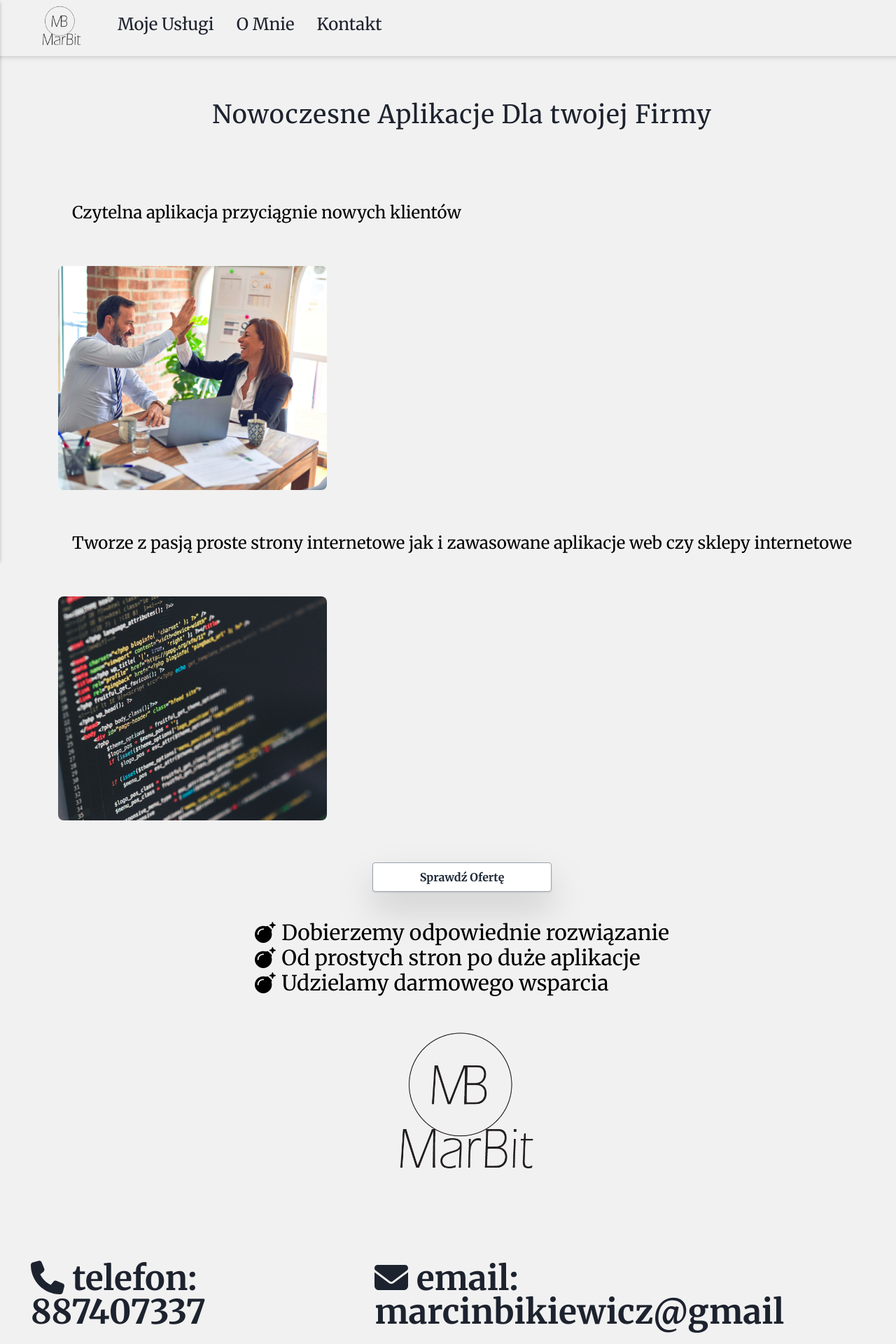
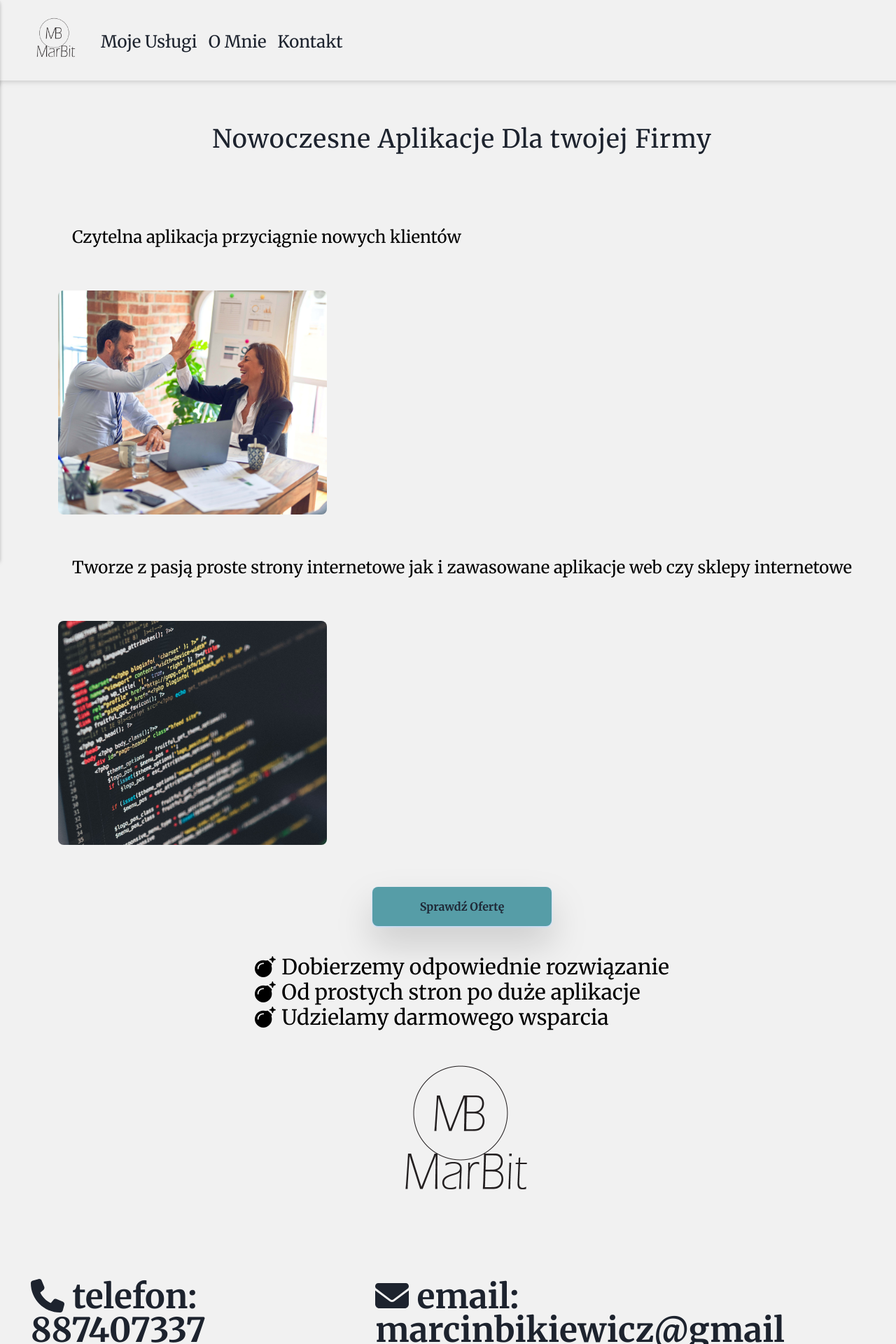
Before and after one commit to marcinbik/Cv2, a Next.js app in the folder front/: page / in a window 1280 px wide. Shown: the top 1920 px of the page at 70% size. Built offline with nearby package versions, Linux system fonts and the light colour scheme.

Commit message:
restyle Buttons

```diff
--- a/front/components/Card.js
+++ b/front/components/Card.js
@@ -1,14 +1,14 @@
 import { faRocket } from '@fortawesome/free-solid-svg-icons'
 import { FontAwesomeIcon } from '@fortawesome/react-fontawesome'
 import Link from 'next/link'
-import { root } from 'postcss';
+
 
 
 
 export default function Card({ img,title,text }){
 
         const listItems = text.map((element) =>
-                    <div className='p-3'>
+                    <div key={title+element} className='p-4'>
                         <p>
                             <FontAwesomeIcon className='pr-2' icon={faRocket}/>
                             {element}
@@ -17,16 +17,18 @@ export default function Card({ img,title,text }){
         );
 
     return(
-        <div className="p-5 rounded-lg">
+        <div className="p-5 rounded-lg ">
 
-            <div className=" container bg-[#DFDFDF] rounded-lg ">
+            <div className=" container bg-[#DFDFDF] rounded-lg shadow-lg  shadow-blue-200 ">
                 <div className="grid w-full h-[20vh]  object-contain overflow-hidden " >
-                    <img src={img} alt={title} className=" rounded-lg  overflow-hidden"  />
+                    <img src={img} alt={title} className=" rounded-lg shadow-lg  shadow-blue-200 overflow-hidden"  />
                 </div>
                 <div>
                     <h2 className="text-center p-5 text-2xl">{title}</h2>
                 </div>
-                {listItems}
+                <div>
+                    {listItems}
+                </div>
                 <paragraf text={text}/>
                 <Link href="/services" passHref >
                     <button className="bg-[#569DA7] w-full h-[6vh] mt-10 rounded-lg
@@ -34,8 +36,6 @@ export default function Card({ img,title,text }){
                         Sprawdź Ofertę
                     </button>
                 </Link>
-
-
             </div>
         </div>
 
--- a/front/components/Contact.js
+++ b/front/components/Contact.js
@@ -4,14 +4,14 @@ import Image from 'next/image'
 export default function Contact() {
     return(
         <div className=' h-fit grid place-items-center	'>
-            <Image className='mt-8' src='/logo.png' alt='logo' width={350} height={300} />
+            <Image className='mt-8' src='/logo.png' alt='logo' width={320} height={240} />
 
         <div className='xl:flex h-fit ml-6 my-2  font-bold pt-[5vh] xl:pt-[7vh] xl:mx-6 text-xl xl:text-5xl text-[#1D232E]  pr-4    '>
 
                 <div className='mb-2 xl:m-4 p-1 hover:text-[#b12c2c]'> <FontAwesomeIcon icon={faPhone} />
                     <a href='tel:887407337'> telefon: 887407337</a>
                 </div>
-                <div className='mb-2 xl:m-4 p-1 hover:text-[#b12c2c] pb-0px-2'><FontAwesomeIcon icon={faEnvelope} />
+                <div className='mb-2 xl:m-4 p-1 hover:text-[#b12c2c] pb-0 px-2'><FontAwesomeIcon icon={faEnvelope} />
                     <a href='mailto:marcinbikiewicz@gmail.com'> email: marcinbikiewicz@gmail</a>
                 </div>
 
--- a/front/components/Cto.js
+++ b/front/components/Cto.js
@@ -9,9 +9,9 @@ return (
   <>
   <div className="flex justify-center ">
     <Link href="/services" passHref >
-     <button className="bg-white container w-40 xl:w-[20vw]  m-10 drop-shadow-2xl
-      hover:bg-gray-100 text-gray-800 font-semibold py-2 px-4 border
-       border-gray-400 rounded shadow">
+     <button className="bg-[#569DA7] container w-60 h-14 xl:w-[20vw]  shadow-blue-200  m-10 drop-shadow-2xl
+      hover:bg-blue-200 text-gray-800 font-semibold py-2 px-4
+        rounded-lg shadow">
         Sprawdź Ofertę
       </button>
     </Link>
--- a/front/components/ListCto.js
+++ b/front/components/ListCto.js
@@ -6,7 +6,7 @@ export default function ListCto()
 
     return(
 
-            <div className="flex-1 px-5  py-10 text-lg justify-center">
+            <div className="flex-1 px-10  py-10 text-sm justify-center">
                 <p className='py-2'>
                     <FontAwesomeIcon icon={faHandPointRight} className="pr-2 text-xl" />
                     Dobierzemy odpowiednie rozwiązanie</p>
--- a/front/components/Navbar.js
+++ b/front/components/Navbar.js
@@ -1,17 +1,20 @@
 import { useState } from "react";
 import Image from "next/image";
 
+
 function NavLink({to, children})
 {
-    return <a href={to} className={`mx-4`}>
+    return <a href={to} className={`mx-2`}>
         {children}
     </a>}
 
 function MobileNav({open, setOpen}) {
+
+
     return(
-        <div className={`absolute  top-0 left-0 h-screen w-screen xl:w-screen bg-[#f1f1f1]  transform ${open ? "-translate-x-0" : "-translate-x-full"} transition-tranform duration-500 else-in-out filter drop-shadow-md`}>
-            <div className={`flex items-center justify-center filter drop-shadow-md  bg-[#f1f1f1] h-20`}>
-                <a className={`text-2xl  font-semibold `} href="/"><Image src='/logo.png' width={100} height={100} /></a>
+        <div className={`absolute  top-0 left-0 h-screen w-screen xl:w-screen bg-[#f1f1f1]  transform ${open ? "-translate-x-0" : "-translate-x-full"} transition-tranform duration-500 	 else-in-out  filter drop-shadow-md`}>
+            <div className={`flex items-center justify-center filter drop-shadow-md shadow-blue-200  bg-[#f1f1f1] h-30`}>
+                <a className={`text-2xl  font-semibold `} href="/"><Image src='/logo.png' width={160} height={120} alt='logo' /></a>
             </div>
             <div className={`flex flex-col mx-20`}>
                 <a className="text-2xl hover:border-solid p-2 text-center hover:border-2 font-medium my-4" href="/services" onClick={()=> setTimeout(()=> {setOpen(!open)},100)}>Moje Usługi</a>
@@ -28,11 +31,13 @@ function MobileNav({open, setOpen}) {
 
 export default function Navbar(){
     const [open, setOpen] = useState(false)
+
+
     return (
-        <nav className="flex filter z-50 drop-shadow-md text-[#1D232E]    bg-[#F1F1F1] px-5 py-5 h-20 items-center">
+        <nav className="flex filter z-50 drop-shadow-md shadow-blue-200 text-[#1D232E]    bg-[#F1F1F1] px-5 py-5 h-30 items-center">
             <MobileNav open={open} setOpen={setOpen}/>
 
-            <div className=" flex sticky w-8 h-8 flex-col justyfy-between  items-center md:hidden" onClick={() => {setOpen(!open)}}>
+            <div className=" flex sticky w-8  flex-col justyfy-between  items-center md:hidden" onClick={() => {setOpen(!open)} }>
                 <span className={`h-1 w-full mt-1 bg-[#1D232E] rounded-lg  transform transition duraton-300 ease-in-out ${open ? "rotate-45 -translate-y-3.5" :"" }`}/>
                 <span className={` h-1 w-full mt-1 bg-[#1D232E] rounded-lg  transform transition duraton-300 ease-in-out ${open ? "rotate-45 -translate-y-3.5" :""}`}/>
                 <span className={`h-1 w-full mt-1 bg-[#1D232E] rounded-lg transform transition duraton-300 ease-in-out ${open ? "rotate-45 -translate-y-3.5" :"" }`}/>
@@ -41,16 +46,16 @@ export default function Navbar(){
 
             <div className="hidden md:sticky w-[100vw] h-fit text-2xl   md:flex ">
                 <NavLink to="/">
-                    <Image src='/logo.png' alt="logo" width={100} height={100}/>
+                    <Image src='/logo.png' alt="logonav" width={100} height={80}/>
                 </NavLink>
                 <NavLink to="/services">
-                    <p className="hover:text-[#17181B] my-4  "> Moje Usługi</p>
+                    <p className="hover:text-[#17181B] mt-6  "> Moje Usługi</p>
                 </NavLink>
                 <NavLink to="/about">
-                        <p className="hover:text-[#17181B] my-4 "> O Mnie</p>
+                        <p className="hover:text-[#17181B] mt-6 "> O Mnie</p>
                 </NavLink>
                 <NavLink to="/contact">
-                        <p className="hover:text-[#17181B] my-4 "> Kontakt</p>
+                        <p className="hover:text-[#17181B] mt-6 "> Kontakt</p>
                 </NavLink>
             </div>
         </nav>
--- a/front/styles/globals.css
+++ b/front/styles/globals.css
@@ -5,6 +5,8 @@
 html,
 
 body {
+  -webkit-font-smoothing: antialiased;
+  -moz-osx-font-smoothing: grayscale;
   background-color:  #f1f1f1 ;
   padding: 0;
   margin: 0;
```
Also changed, not shown: 1 other file (tests, documents, lock files or other folders). Lines whose indentation alone changed are shown as unchanged.
